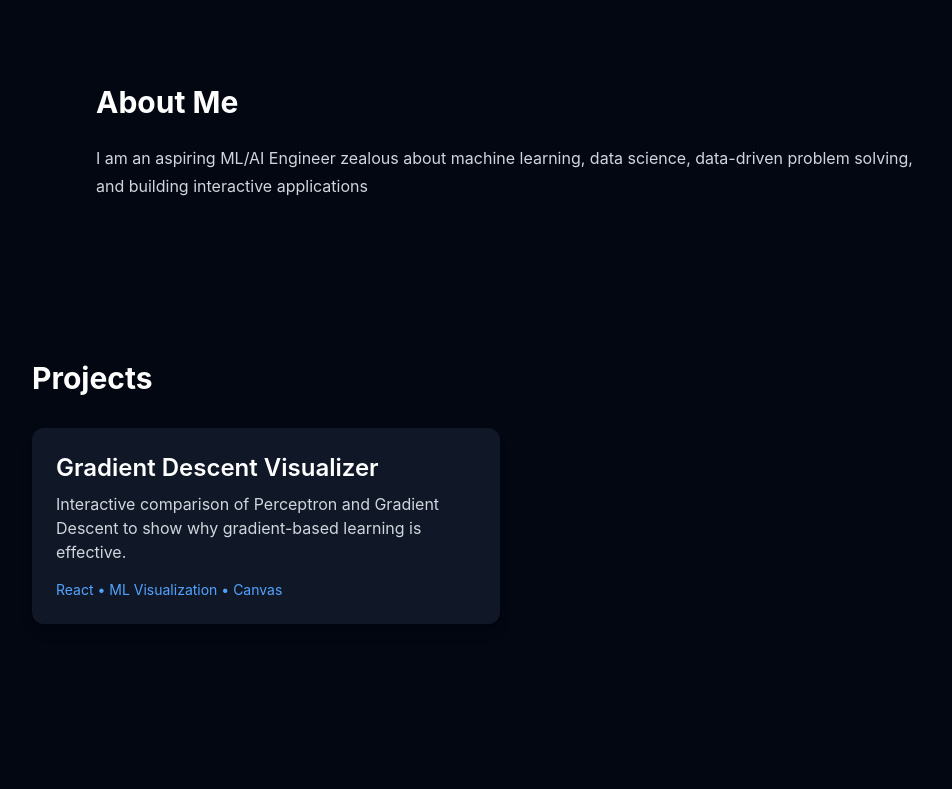
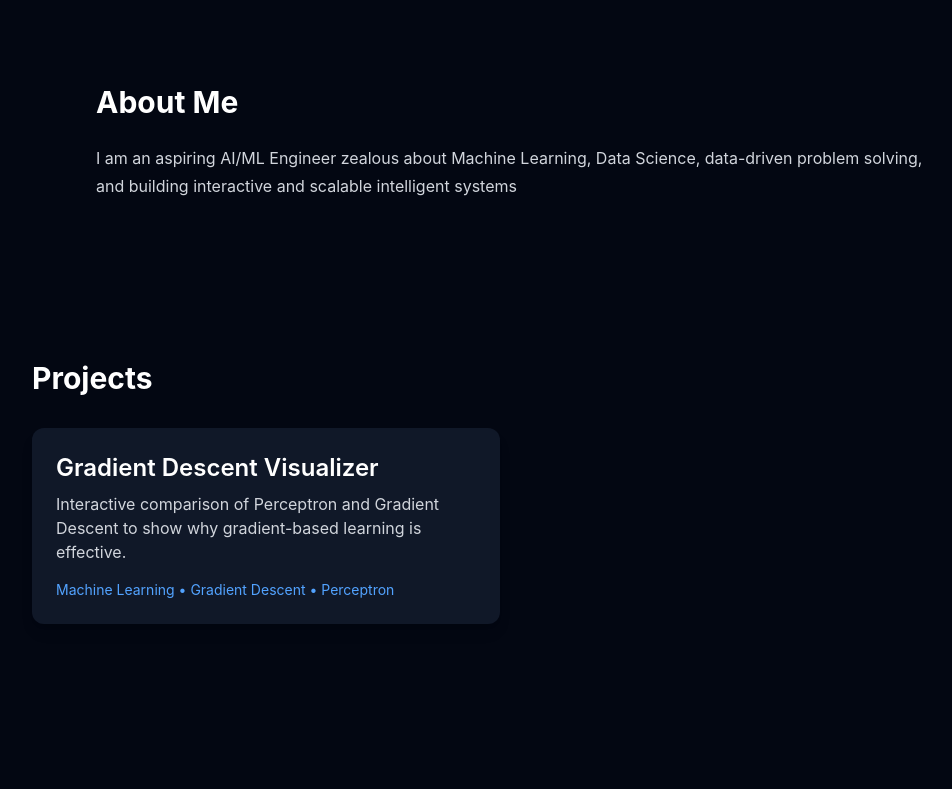
Before and after one commit to vidhan-tiwari/Portfolio, a React app: page / in a window 1280 px wide. Shown: the part 428-1217 px from the top of the page, without its empty margins (128-1080 px from the left). Built offline with nearby package versions, Linux system fonts and the light colour scheme; the HTML template or start-up script is replaced by a standard one.

Commit message:
text edits

```diff
--- a/src/sections/About.jsx
+++ b/src/sections/About.jsx
@@ -2,7 +2,7 @@ function About() {
     return (
         <section id="about" className="py-20 px-8 max-w-4xl mx-auto">
             <h2 className="text-3xl font-bold mb-6">About Me</h2>
-            <p className="text-gray-300 leading-7">I am an aspiring ML/AI Engineer zealous about machine learning, data science, data-driven problem solving, and building interactive applications </p>
+            <p className="text-gray-300 leading-7">I am an aspiring AI/ML Engineer zealous about Machine Learning, Data Science, data-driven problem solving, and building interactive and scalable intelligent systems </p>
         </section>
     )
 }
--- a/src/sections/Projects.jsx
+++ b/src/sections/Projects.jsx
@@ -10,7 +10,7 @@ function Projects() {
             Interactive comparison of Perceptron and Gradient Descent to show
             why gradient-based learning is effective.
           </p>
-          <p className="text-sm text-blue-400">React • ML Visualization • Canvas</p>
+          <p className="text-sm text-blue-400">Machine Learning • Gradient Descent • Perceptron</p>
         </div>
       </div>
     </section>
```
